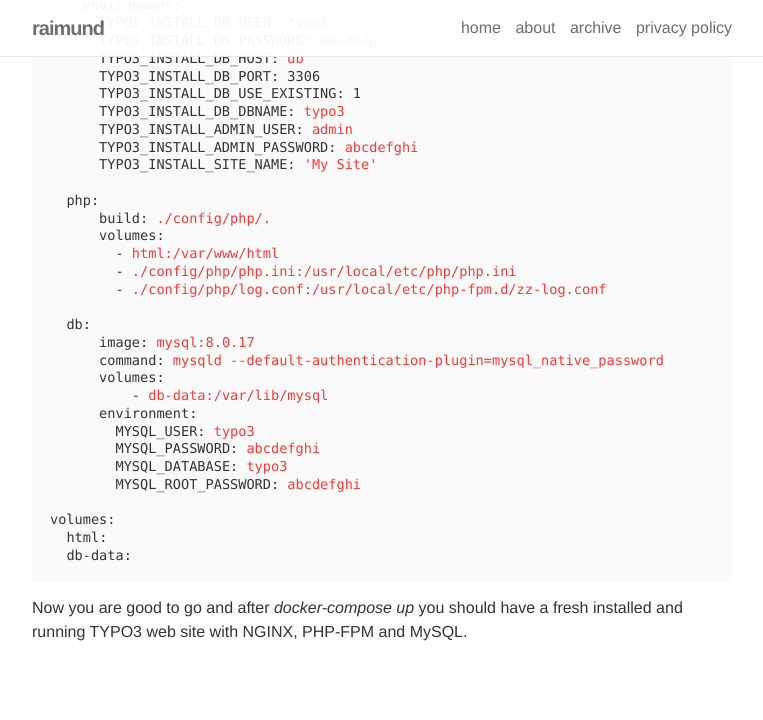
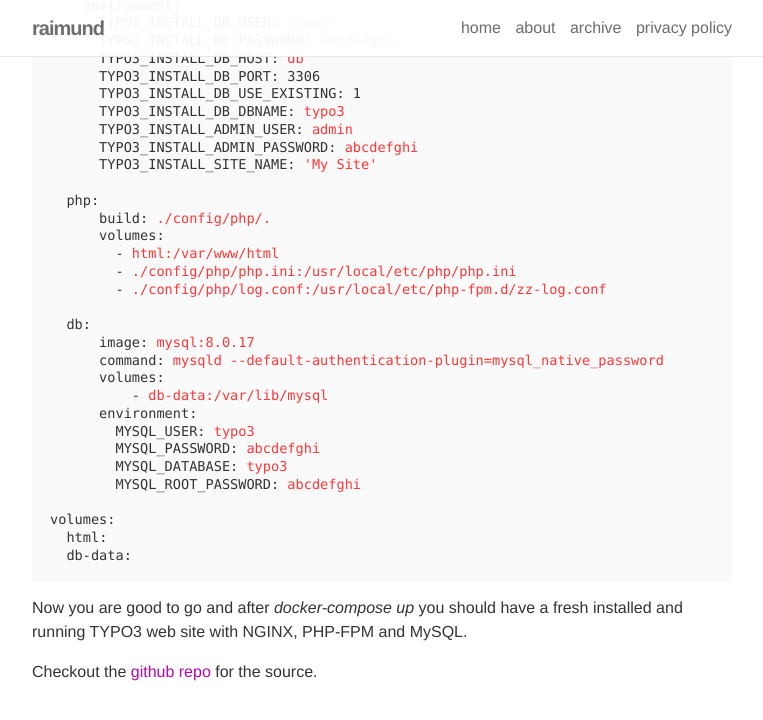
Before and after one commit to raaaimund/raaaimund.github.io, a Jekyll site: the page built from _posts/2019-08-07-run-typo3-with-docker.md, in a window 1280 px wide and 900 px high, scrolled down 3299 px, cut to the strip 0-756 px from the top of the window. Shown: the top 720 px of the strip, without its empty margins (258-1021 px from the left). Built offline with Jekyll 4.4.1, drawn with Linux system fonts in a browser that asks for light colours; nearby versions of some CDN libraries; comment, search, counter and statistics services are not loaded.

Commit message:
added link to github repo

````diff
--- a/_posts/2019-08-07-run-typo3-with-docker.md
+++ b/_posts/2019-08-07-run-typo3-with-docker.md
@@ -195,3 +195,7 @@
 ```
 
 Now you are good to go and after _docker-compose up_ you should have a fresh installed and running TYPO3 web site with NGINX, PHP-FPM and MySQL.
+
+Checkout the [github repo][1]{:target="_blank"} for the source.
+
+[1]: https://github.com/raaaimund/typo3-docker
````
